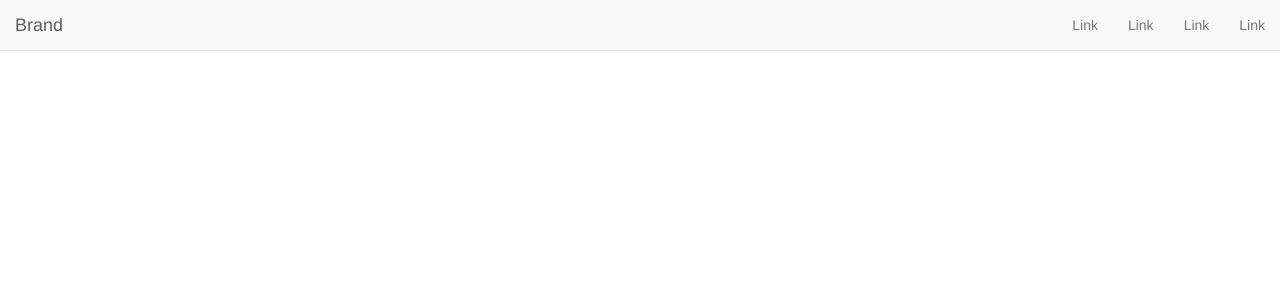
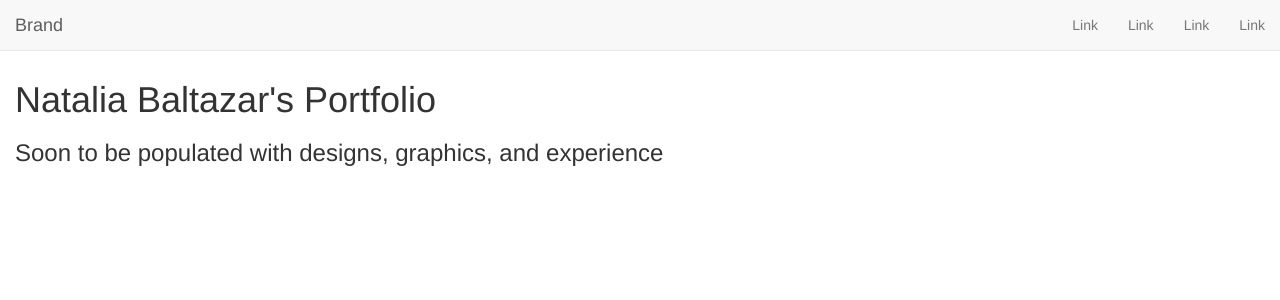
Before and after one commit to NataliaLKB/nataliabaltazar.me, a Jekyll site: the page built from index.html, in a window 1280 px wide. Shown: the top 300 px of the page. Built offline with Jekyll 4.4.1, drawn with Linux system fonts in a browser that asks for light colours; nearby versions of some CDN libraries.

Commit message:
instead of post-title, add-title

```diff
--- a/index.html
+++ b/index.html
@@ -7,6 +7,7 @@ layout: default
     <br>
     <br>
     <br>
-    <h1>{{ post.title }}</h1>
+    <h1>{{ site.title }}'s Portfolio</h1>
+    <h3>Soon to be populated with designs, graphics, and experience</h3
 
 </div>
```
